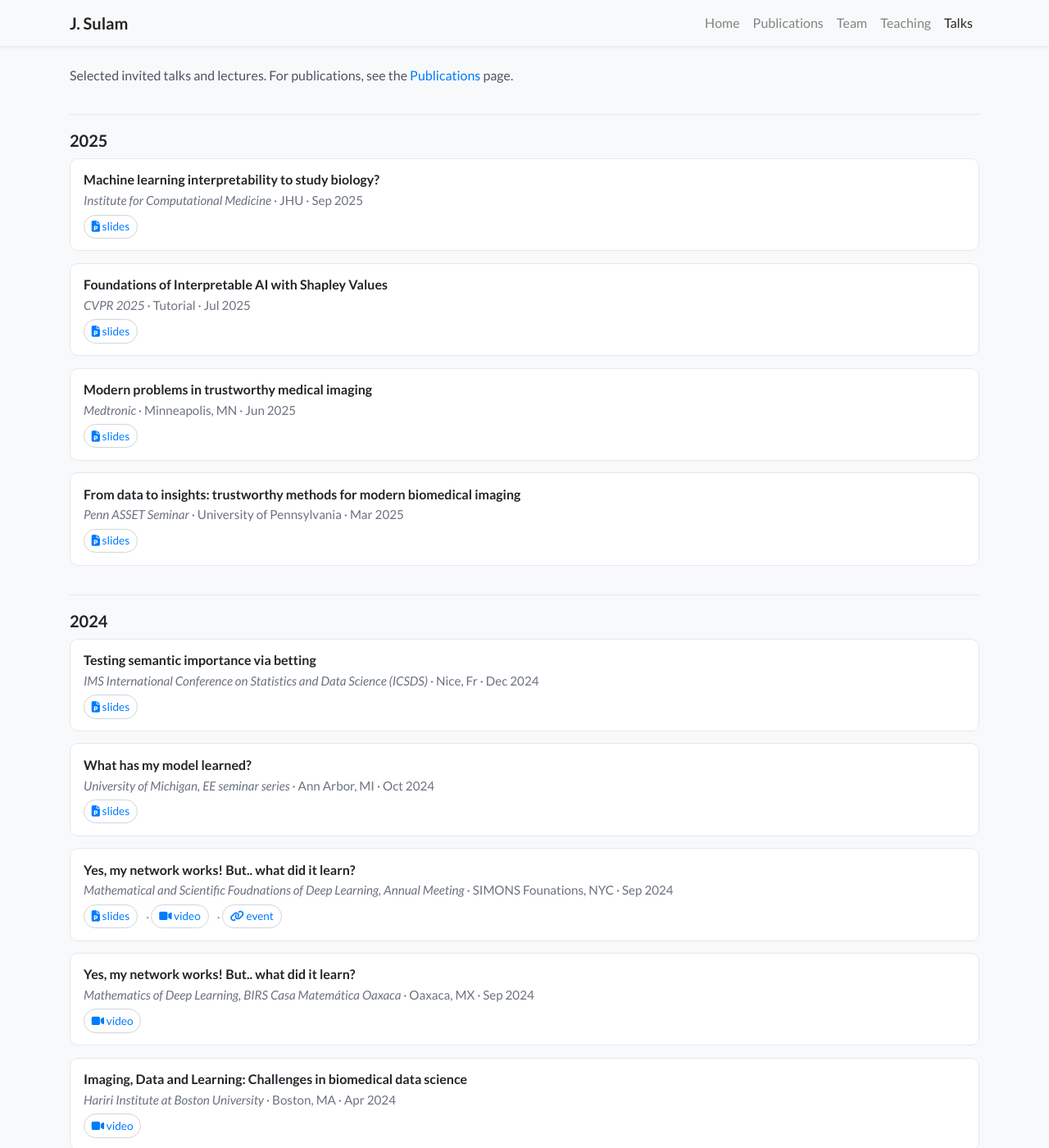
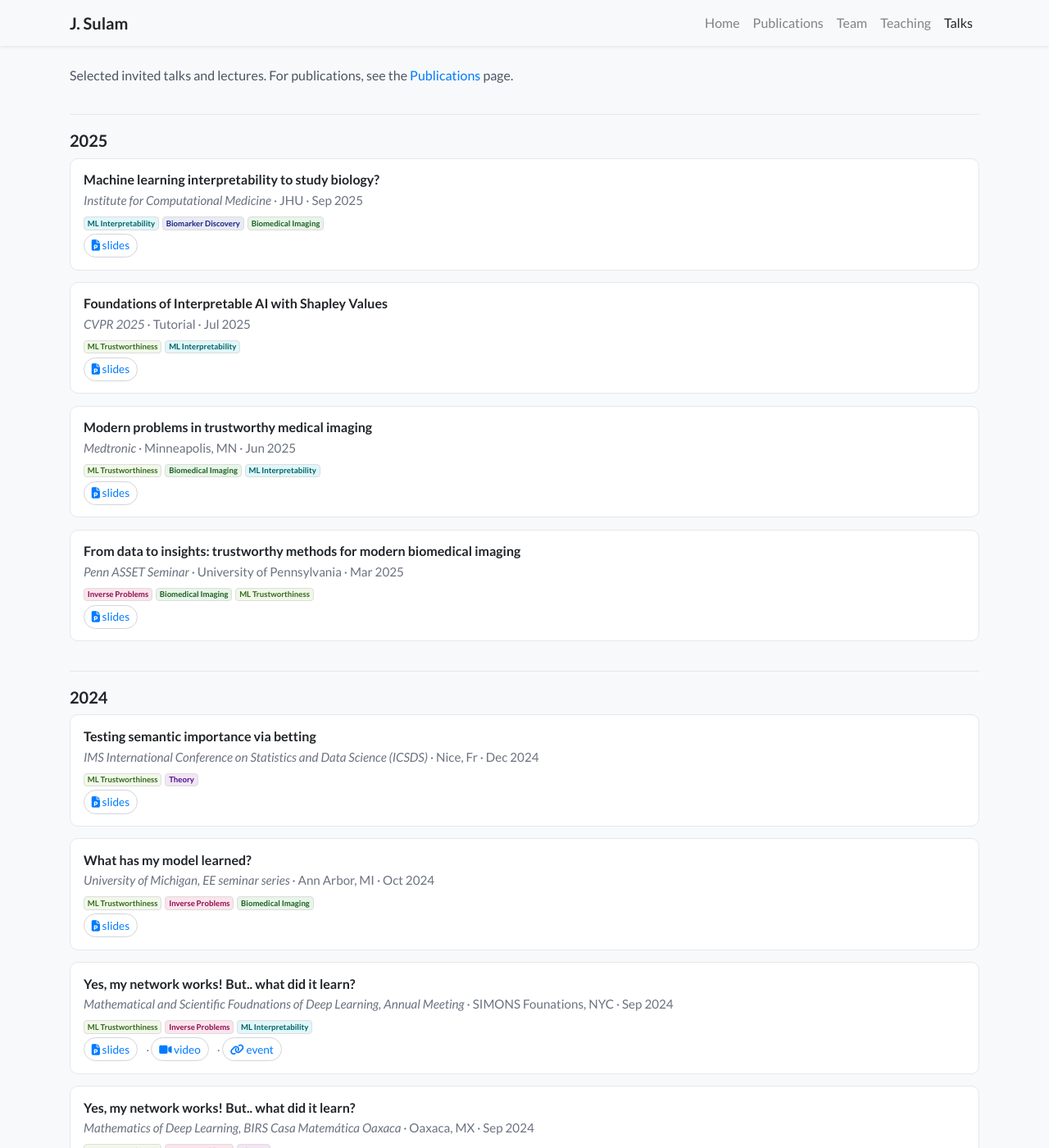
Before and after one commit to jsulam/jsulam.github.io, a Jekyll site: the page built from talks.html, in a window 1280 px wide and 1400 px high. Shown: the whole window at 82% size. Built offline with Jekyll 4.4.1, drawn with Linux system fonts in a browser that asks for light colours; nearby versions of some CDN libraries; a style sheet for code colours, icons or effects is not loaded; some of the changed text lies outside the part shown.

Commit message:
adding topics to Talks

```diff
--- a/_data/talks.yml
+++ b/_data/talks.yml
@@ -6,6 +6,10 @@
     slides: "https://slides.com/jeremiassulam/icm-2025/fullscreen?token=s0wdAIrm"
     video: ""
     event: ""
+  topics:
+    - ML Interpretability
+    - Biomarker Discovery
+    - Biomedical Imaging
 
 - title: "Modern problems in trustworthy medical imaging"
   venue: "Medtronic"
@@ -15,6 +19,11 @@
     slides: "https://slides.com/jeremiassulam/medtronic2025/fullscreen"
     video: ""
     event: ""
+  topics:
+    - ML Trustworthiness
+    - Biomedical Imaging
+    - ML Interpretability
+
 
 - title: "Foundations of Interpretable AI with Shapley Values"
   venue: "CVPR 2025"
@@ -24,6 +33,10 @@
     slides: "https://slides.com/jeremiassulam/cvpr2025/fullscreen"
     video: ""
     event: ""
+  topics:
+    - ML Trustworthiness
+    - ML Interpretability
+
 
 - title: "From data to insights: trustworthy methods for modern biomedical imaging"
   venue: "Penn ASSET Seminar"
@@ -33,6 +46,10 @@
     slides: "https://slides.com/jeremiassulam/penn2025/fullscreen"
     video: ""
     event: ""
+  topics:
+    - Inverse Problems
+    - Biomedical Imaging
+    - ML Trustworthiness
 
 - title: "Testing semantic importance via betting"
   venue: "IMS International Conference on Statistics and Data Science (ICSDS)"
@@ -42,6 +59,9 @@
     slides: "https://slides.com/jeremiassulam/icsds2024/fullscreen"
     video: ""
     event: ""
+  topics:
+    - ML Trustworthiness
+    - Theory
 
 - title: "What has my model learned?"
   venue: "University of Michigan, EE seminar series"
@@ -51,6 +71,10 @@
     slides: "https://slides.com/jeremiassulam/umich/fullscreen"
     video: ""
     event: ""
+  topics:
+    - ML Trustworthiness
+    - Inverse Problems
+    - Biomedical Imaging
 
 - title: "Yes, my network works! But.. what did it learn?"
   venue: "Mathematics of Deep Learning, BIRS Casa Matemática Oaxaca"
@@ -60,6 +84,10 @@
     slides: ""
     video: "https://www.birs.ca/events/2024/5-day-workshops/24w5297/videos/watch/202406100900-Sulam.html"
     event: ""
+  topics:
+    - ML Trustworthiness
+    - Inverse Problems
+    - Theory
 
 - title: "Yes, my network works! But.. what did it learn?"
   venue: "Mathematical and Scientific Foudnations of Deep Learning, Annual Meeting"
@@ -69,6 +97,10 @@
     slides: https://slides.com/jeremiassulam/simons2024/fullscreen
     video: https://www.simonsfoundation.org/video/jeremias-sulam-yay-my-deep-network-works-but-what-did-it-learn/
     event: https://www.simonsfoundation.org/event/mathematical-and-scientific-foundations-of-deep-learning-annual-meeting-2024/
+  topics:
+    - ML Trustworthiness
+    - Inverse Problems
+    - ML Interpretability
 
 - title: "Imaging, Data and Learning: Challenges in biomedical data science"
   venue: "Hariri Institute at Boston University"
@@ -78,6 +110,10 @@
     slides: ""
     video: "https://www.youtube.com/watch?ab_channel=HaririInstituteforComputing%2CBostonUniversity&v=JbC9d2c5Tbo"
     event: ""
+  topics:
+    - Biomedical Imaging
+    - ML Interpretability
+    - ML Trustworthiness
 
 - title: "Estimating and controlling for fairness via sensitive attribute predictors"
   venue: "MSRI (Berkeley)"
@@ -87,6 +123,9 @@
     slides: ""
     video: "https://player.vimeo.com/video/859591577"
     event: ""
+  topics:
+    - Biomedical Imaging
+    - ML Trustworthiness
 
 - title: "Understanding Deep Nets: Sparse Local Lipschitz functions and Learned Proximal Networks"
   venue: "SILO (UW–Madison) and TTIC (Chicago)"
@@ -96,6 +135,9 @@
     slides: "https://slides.com/jeremiassulam/theory_nn/fullscreen?token=t6mFtDuU"
     video: ""
     event: ""
+  topics:
+    - Theory
+    - ML Theory
 
 - title: "Modern Challenges in Biomedical Imaging"
   venue: "Annual symposium of IBBS, Hopkins"
@@ -105,6 +147,10 @@
     slides: "https://slides.com/jeremiassulam/challenges/fullscreen?token=KDYonZUK"
     video: ""
     event: ""
+  topics:
+    - Biomedical Imaging
+    - ML Interpretability
+    - ML Trustworthiness
 
 - title: "Controlling for fairness with proxy sensitive attributes"
   venue: "Workshop on Algorithms, Fairness and Equity at SLMath (MSRI)"
@@ -114,6 +160,8 @@
     slides: ""
     video: "https://player.vimeo.com/video/859591577"
     event: ""
+  topics:
+    - ML Trustworthiness
 
 - title: "Overparametrized and Robust Sparse Models"
   venue: "ICCHA 2022"
@@ -123,6 +171,9 @@
     slides: "https://drive.google.com/file/d/1UYnHTw7971G_HsejwyjpiZqsKl9PKwf8/view?usp=sharing"
     video: ""
     event: ""
+  topics:
+    - Theory
+    - ML Theory
 
 - title: "Responsible ML: Interpretable and fair machine learning models"
   venue: "sinc(i), Argentina"
@@ -132,6 +183,8 @@
     slides: "https://slides.com/jeremiassulam/deck-a0450e/fullscreen?token=OzXFtCHp"
     video: ""
     event: ""
+  topics:
+    - ML Trustworthiness
 
 - title: "Overparameterized and Adversarially Robust Sparse Models"
   venue: "JHU CS Seminar"
@@ -141,6 +194,9 @@
     slides: ""
     video: "https://www.youtube.com/watch?ab_channel=JohnsHopkinsWhitingSchoolofEngineering&v=7MxBvKiqA7c"
     event: ""
+  topics:
+    - Theory
+    - ML Theory
 
 - title: "Invited talk"
   venue: "Workshop: Integration of Deep Learning Theories (NeurIPS’18)"
--- a/talks.html
+++ b/talks.html
@@ -22,6 +22,18 @@ navbar_title: Talks
         {% if t.location %} · {{ t.location }}{% endif %}
         {% if t.date %} · <span>{{ t.date | date: "%b %Y" }}</span>{% endif %}
       </div>
+
+      {% if t.topics %}
+        <div class="talk-topics mt-1 mb-0 small">
+          {%- assign topics = t.topics -%}
+          {%- unless topics.first -%}{% assign topics = t.topics | split: ',' %}{%- endunless -%}
+          {%- for topic in topics -%}
+            {%- assign t_label = topic | strip -%}
+            {%- assign t_class = t_label | downcase | replace: ' ', '-' -%}
+            <span class="badge topic-{{ t_class }} mr-1">{{ t_label }}</span>
+          {%- endfor -%}
+        </div>
+      {% endif %}
 
       {% if t.links %}
         {% assign L = t.links %}
```
